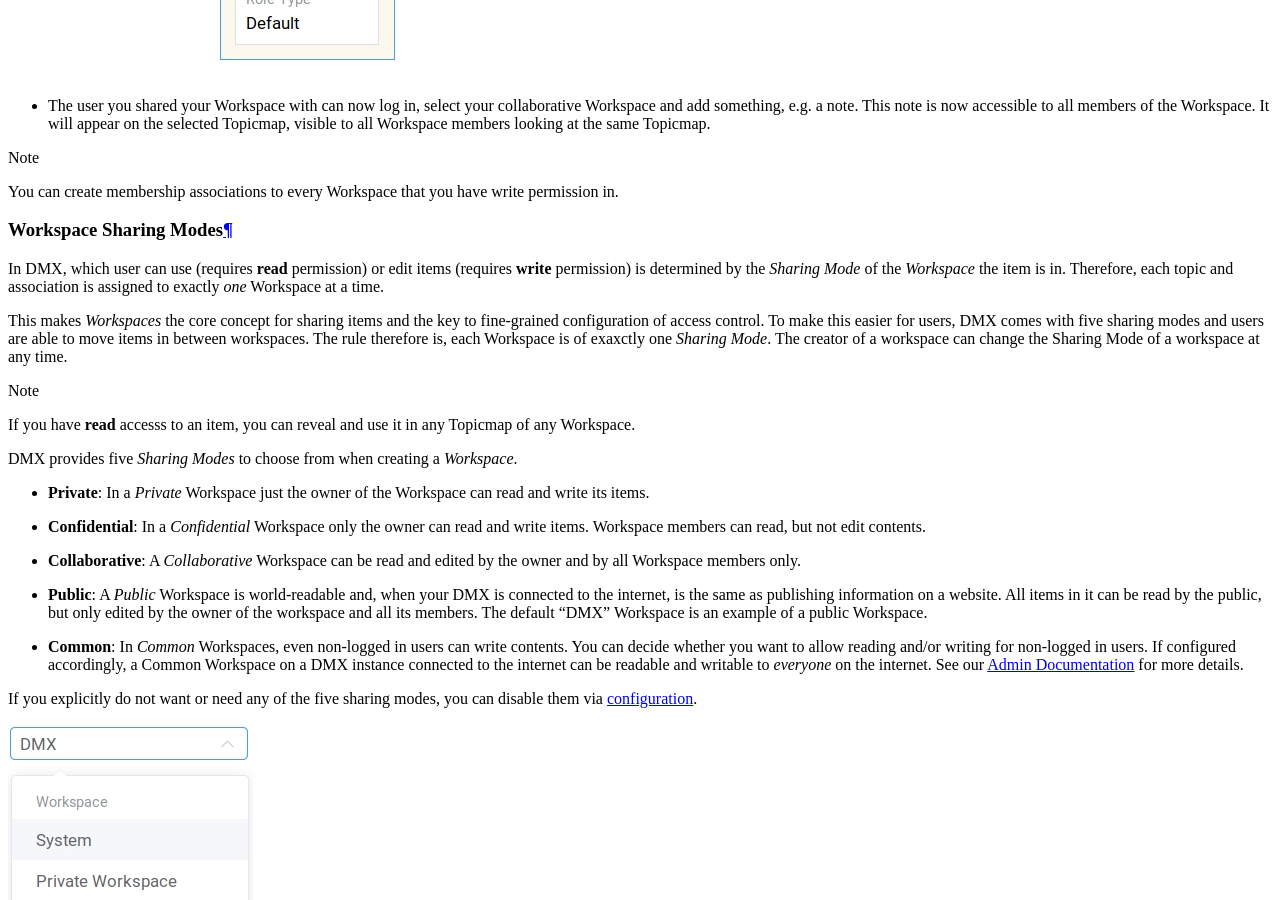
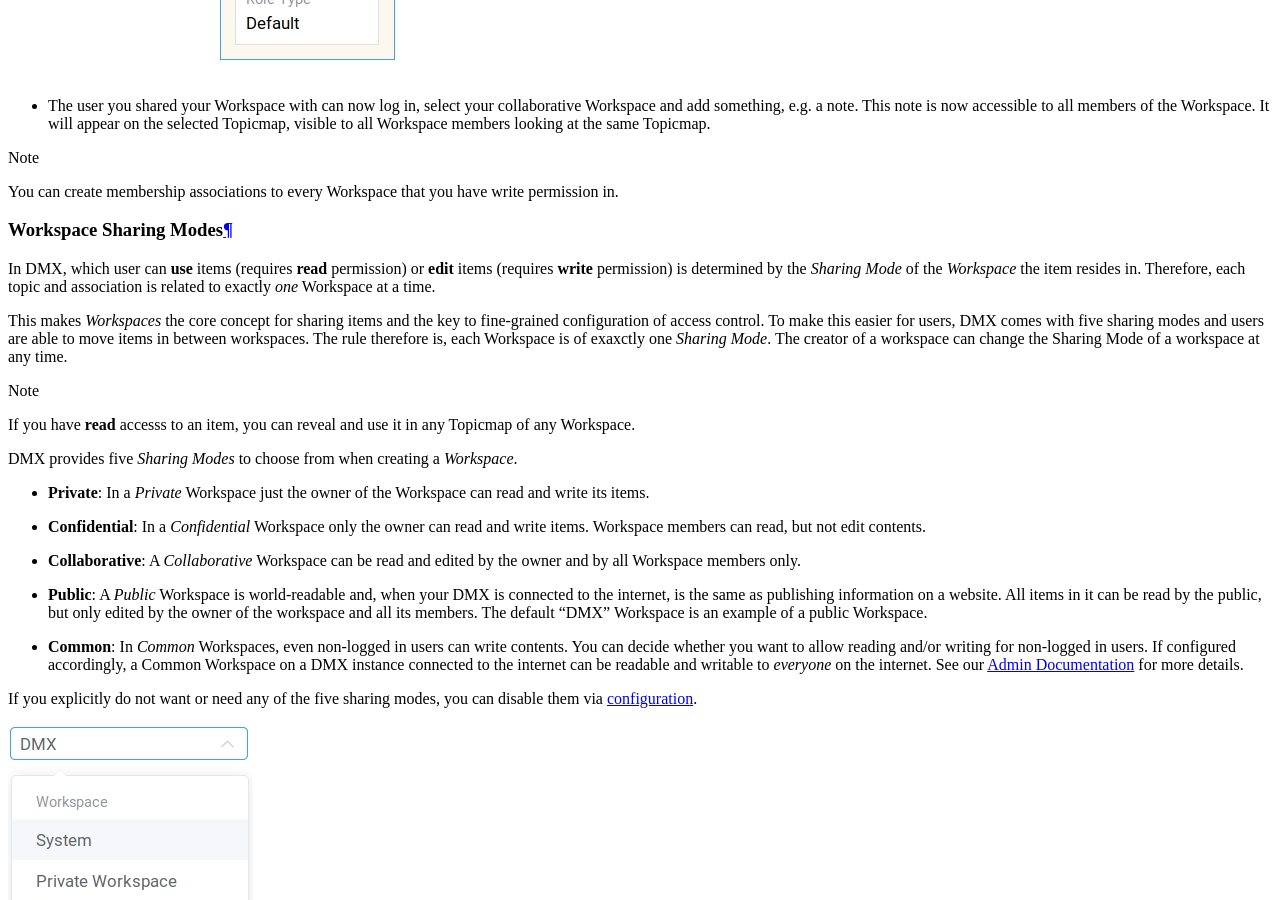
Before and after one commit to dmx-systems/dmx-documentation, a Sphinx documentation site: the page built from docs/user.rst, in a window 1280 px wide and 900 px high, scrolled down 50368 px. Built offline with Sphinx 7.4.7 and the Read the Docs theme 2.0.0, drawn with Linux system fonts in a browser that asks for light colours.

Commit message:
Format verbs in leading paragrapg (#17)g

```diff
--- a/docs/user.rst
+++ b/docs/user.rst
@@ -1079,7 +1079,7 @@
 Workspace Sharing Modes
 =======================
 
-In DMX, which user can use (requires **read** permission) or edit items (requires **write** permission) is determined by the *Sharing Mode* of the *Workspace* the item is in. Therefore, each topic and association is assigned to exactly *one* Workspace at a time.
+In DMX, which user can **use** items (requires **read** permission) or **edit** items (requires **write** permission) is determined by the *Sharing Mode* of the *Workspace* the item resides in. Therefore, each topic and association is related to exactly *one* Workspace at a time.
 
 This makes *Workspaces* the core concept for sharing items and the key to fine-grained configuration of access control. To make this easier for users, DMX comes with five sharing modes and users are able to move items in between workspaces. The rule therefore is, each Workspace is of exaxctly one *Sharing Mode*. The creator of a workspace can change the Sharing Mode of a workspace at any time.
 
```
